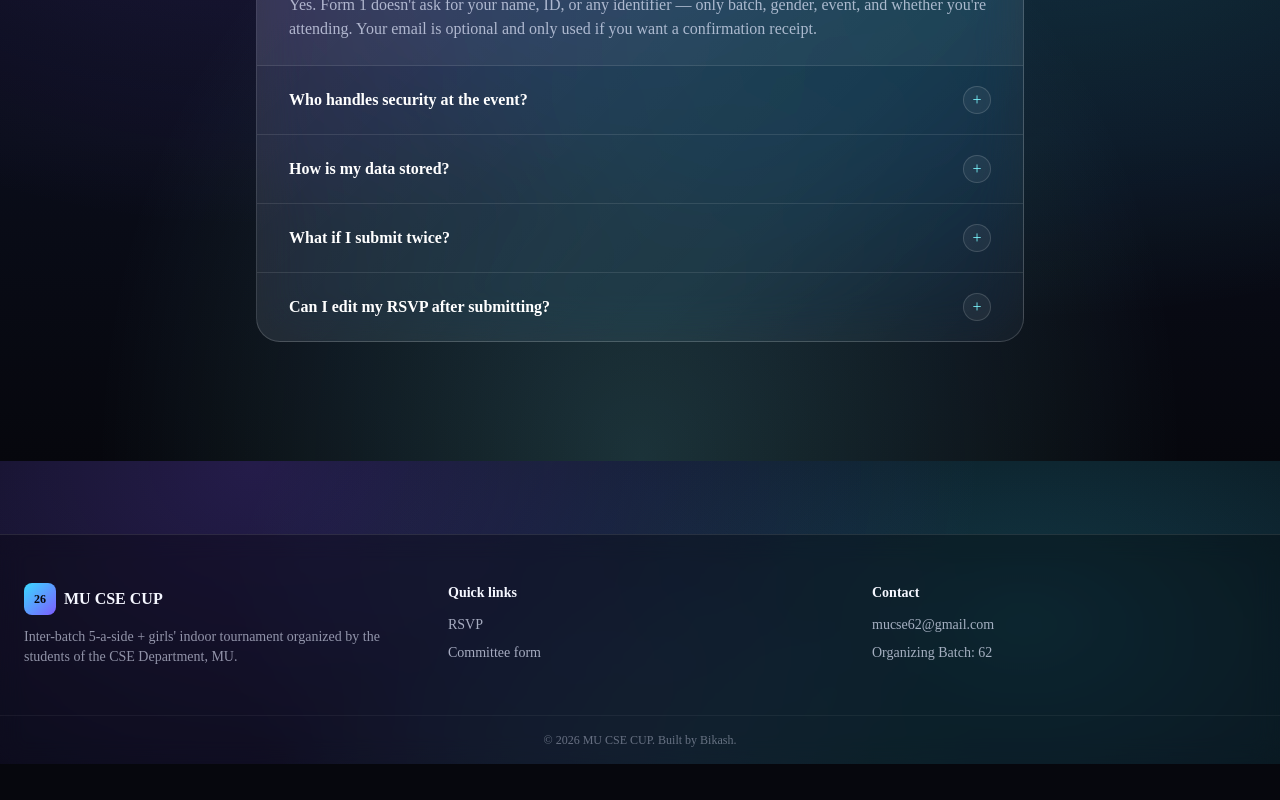
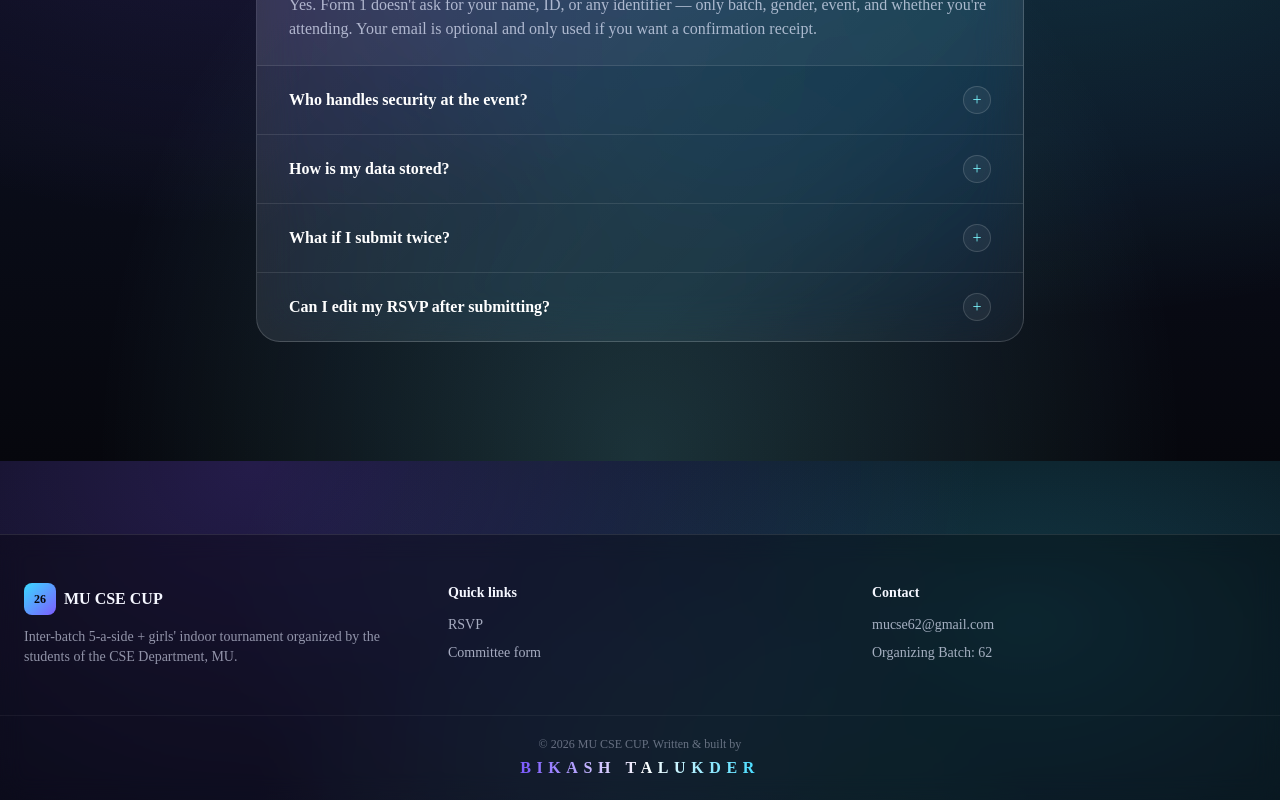
Before and after one commit to bikash-20/MU-CS-CUP-FORM-SUBMISSION, a Next.js app: page / in a window 1280 px wide. Shown: the part 1939-2739 px from the top of the page. Before the commit the page ends 2703 px from the top, so only its background shows below. Built offline with nearby package versions, Linux system fonts and the light colour scheme; no server answers.

Commit message:
feat(footer): add animated BIKASH TALUKDER credit linking to GitHub

```diff
--- a/components/Footer.tsx
+++ b/components/Footer.tsx
@@ -38,8 +38,17 @@ export function Footer() {
         </div>
       </div>
 
-      <div className="border-t border-white/5 py-4 text-center text-xs text-ink-100/40">
-        © 2026 MU CSE CUP. Built by Bikash.
+      <div className="flex flex-col items-center gap-1 border-t border-white/5 py-5 text-center text-xs text-ink-100/40">
+        <p>© 2026 MU CSE CUP. Written &amp; built by</p>
+        <a
+          href="https://github.com/bikash-20"
+          target="_blank"
+          rel="noopener noreferrer"
+          className="text-shimmer text-sm font-extrabold tracking-[0.35em] transition-transform duration-300 hover:scale-110 sm:text-base"
+          aria-label="Bikash Talukder GitHub profile"
+        >
+          BIKASH&nbsp;TALUKDER
+        </a>
       </div>
     </footer>
   );
```
